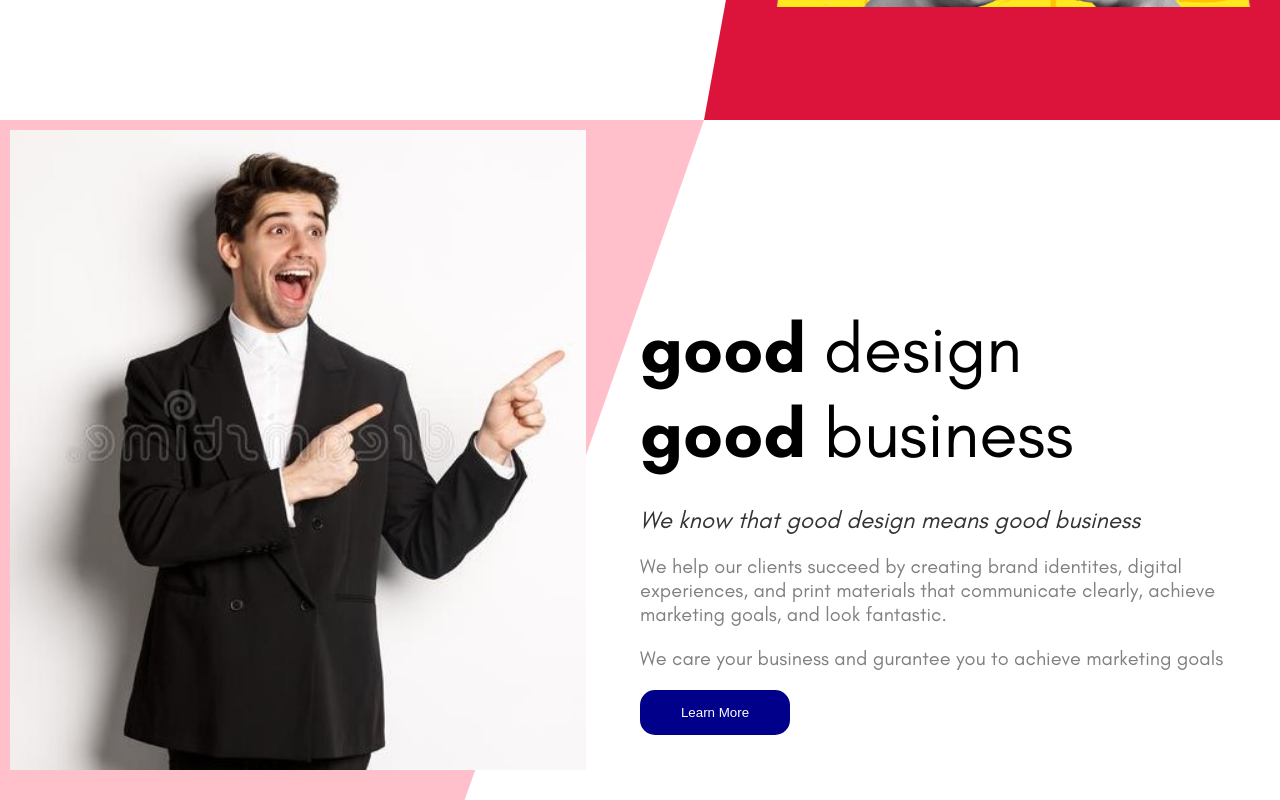
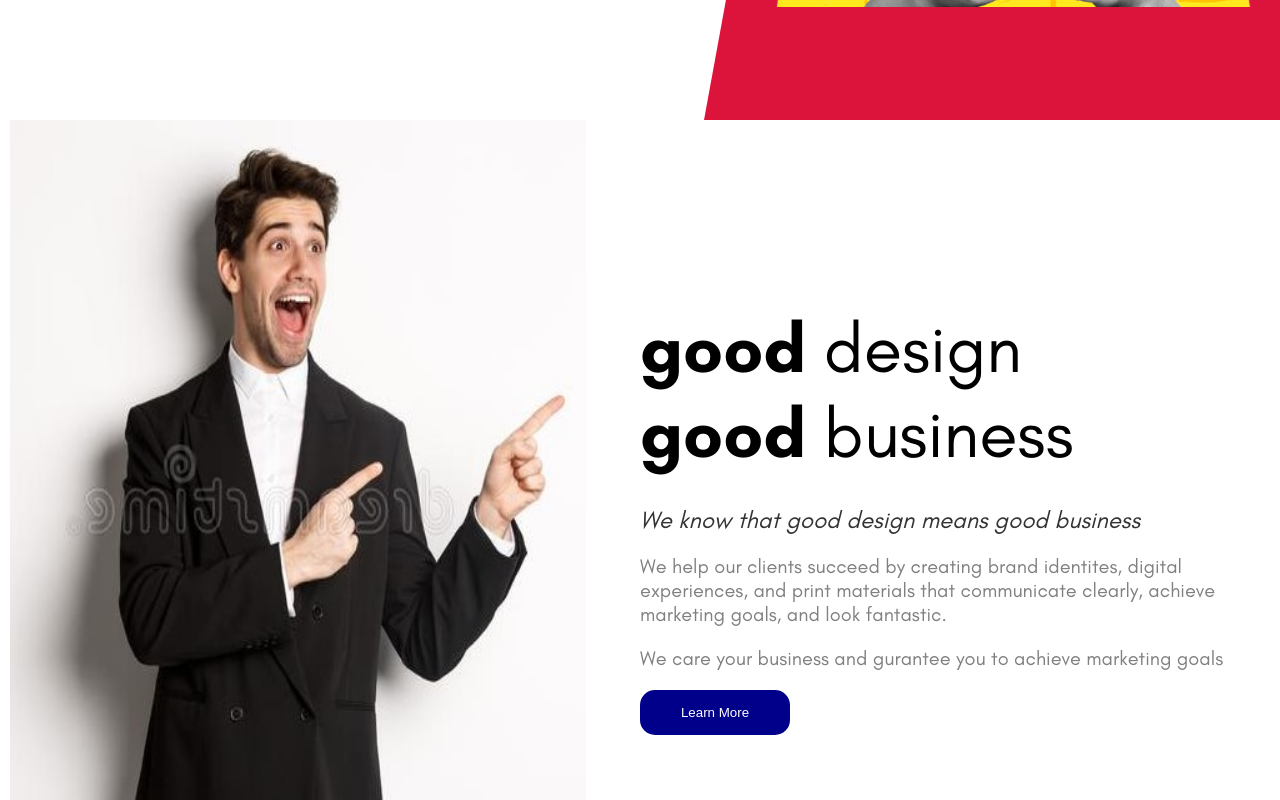
Before and after one commit to snrakshith/loruki, a React (Create React App) app: page / in a window 1280 px wide. Shown: the part 720-1520 px from the top of the page. Built offline with nearby package versions, Linux system fonts and the light colour scheme.

Commit message:
Added Images

```diff
--- a/src/App.js
+++ b/src/App.js
@@ -26,11 +26,11 @@
   clip-path: polygon(67% 0, 100% 0%, 100% 100%, 55% 100%);
   background-color: crimson;
 `;
-const FeatureShape = styled.div`
-  ${Shape}
-  clip-path: polygon(0 0, 55% 0%, 33% 100%, 0 100%);
-  background-color: pink;
-`;
+// const FeatureShape = styled.div`
+//   ${Shape}
+//   clip-path: polygon(0 0, 55% 0%, 33% 100%, 0 100%);
+//   background-color: pink;
+// `;
 const ServiceShape = styled.div`
   ${Shape}
   clip-path: polygon(0 0, 33% 0, 33% 100%, 0 100%);
@@ -51,7 +51,7 @@
       </Container>
       <Container>
         <Feature />
-        <FeatureShape />
+        {/* <FeatureShape /> */}
       </Container>
       <Container>
         <Service />
--- a/src/components/Feature.jsx
+++ b/src/components/Feature.jsx
@@ -14,8 +14,8 @@
   justify-content: center;
   align-items: center; */
   width: 90%;
-  height: 80vh;
-  padding: 10px;
+  height: 100vh;
+  padding: 0 20px 10px 10px;
 `;
 const Left = styled.div`
   width: 50%;
```
Also changed, not shown: src/img/group.jpg (added), src/img/handsome-caucasian-man-business-suit-pointing-fingers-left-banner-smiling-showing-advertisement-standing-against-white-210567384.jpg (added).
